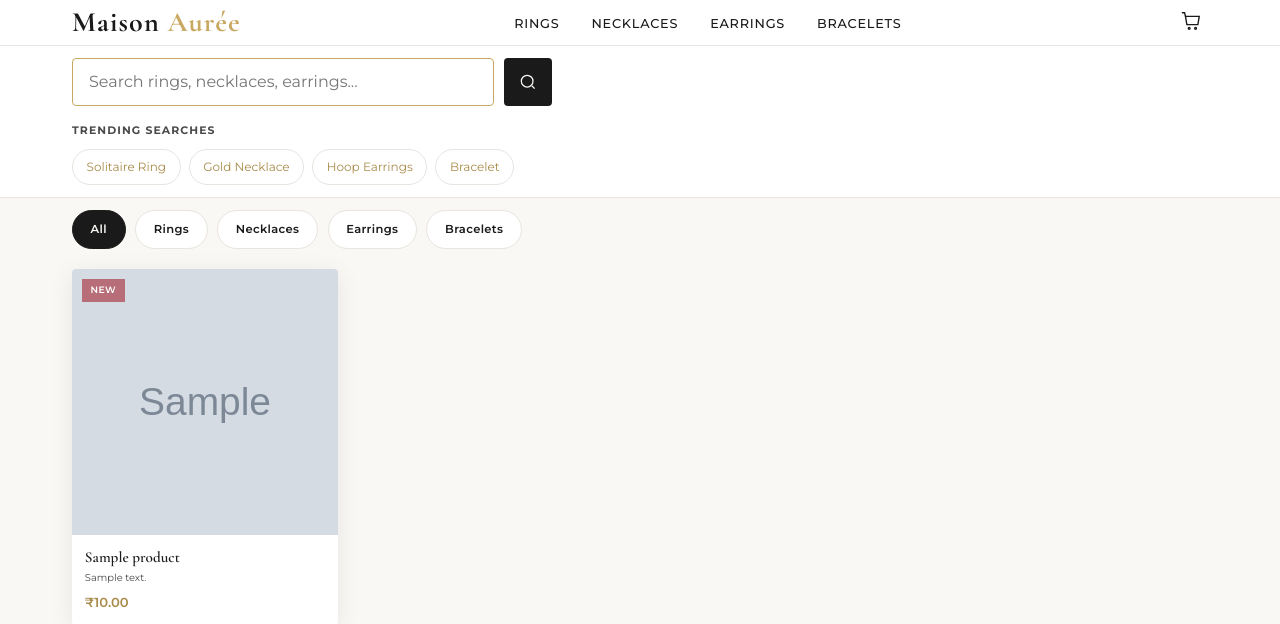
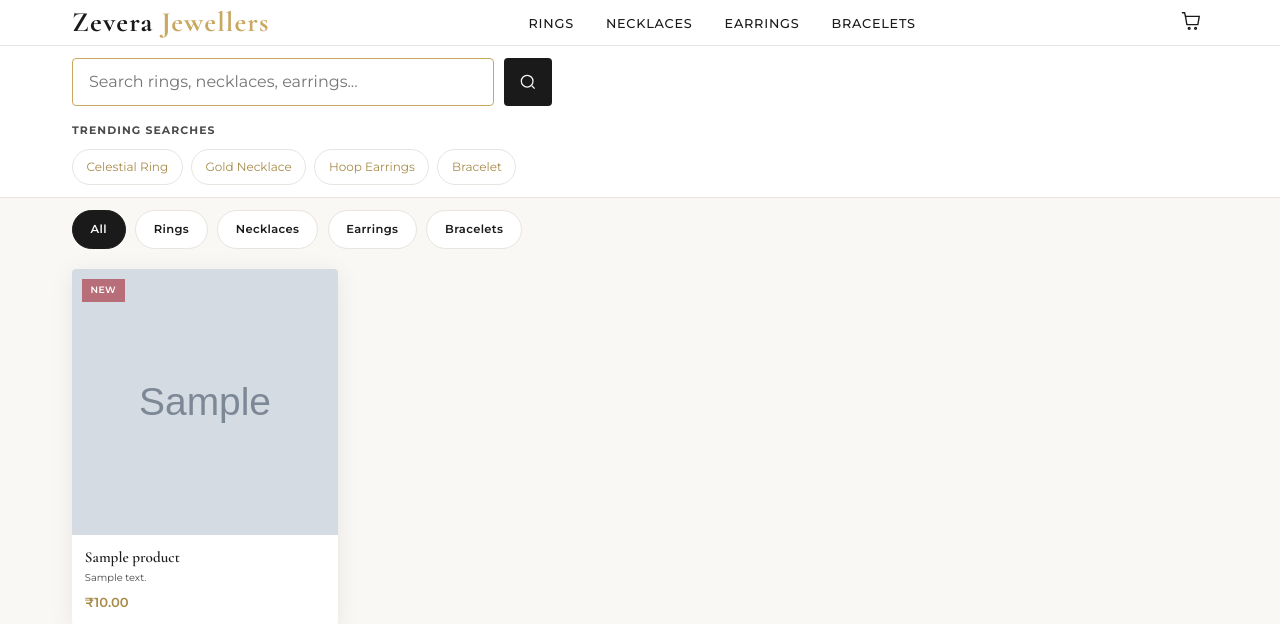
Before and after one commit to Avneesh-shrivastava/jewelry, a Django app: page /search/ in a window 1280 px wide. Shown: the top 624 px of the page. Run offline with Django 5.2, Linux system fonts and the light colour scheme; tables that the repository leaves empty hold one stand-in row (values such as "Sample post"); grey boxes marked "Sample" are stand-in pictures.

Commit message:
Update search.html

```diff
--- a/zevera/templates/search.html
+++ b/zevera/templates/search.html
@@ -207,7 +207,7 @@
 
   <header class="header">
     <div class="container header-inner">
-      <a href="/" class="logo">Maison <span>Aurée</span></a>
+      <a href="/" class="logo">Zevera <span>Jewellers</span></a>
       <nav class="nav-desktop">
         <ul>
           <li><a href="/products/1">Rings</a></li>
@@ -221,8 +221,8 @@
           <a href="/cart"><button class="icon-btn" aria-label="Cart">
             <svg viewBox="0 0 24 24" fill="none" stroke="currentColor" stroke-width="1.5"><path d="M6 7h15l-1.5 9h-12z"/><path d="M6 7 5 3H2"/><circle cx="10" cy="20" r="1"/><circle cx="17" cy="20" r="1"/></svg>
           </button></a>
-          {% if no_of_cart_items %}
-            <span class="cart-count">{{ no_of_cart_items }}</span>
+          {% if cart_items_no %}
+            <span class="cart-count">{{ cart_items_no }}</span>
           {% endif %}
         </div>
         <input type="checkbox" id="nav-toggle" class="nav-toggle-input">
@@ -255,7 +255,7 @@
       <div class="trending-row is-visible">
         <p class="trending-label">Trending Searches</p>
         <div class="trending-tags">
-          <a href="?q=solitaire+ring">Solitaire Ring</a>
+          <a href="?q=Celestial">Celestial Ring</a>
           <a href="?q=gold+necklace">Gold Necklace</a>
           <a href="?q=hoop+earrings">Hoop Earrings</a>
           <a href="?q=bracelet">Bracelet</a>
```
